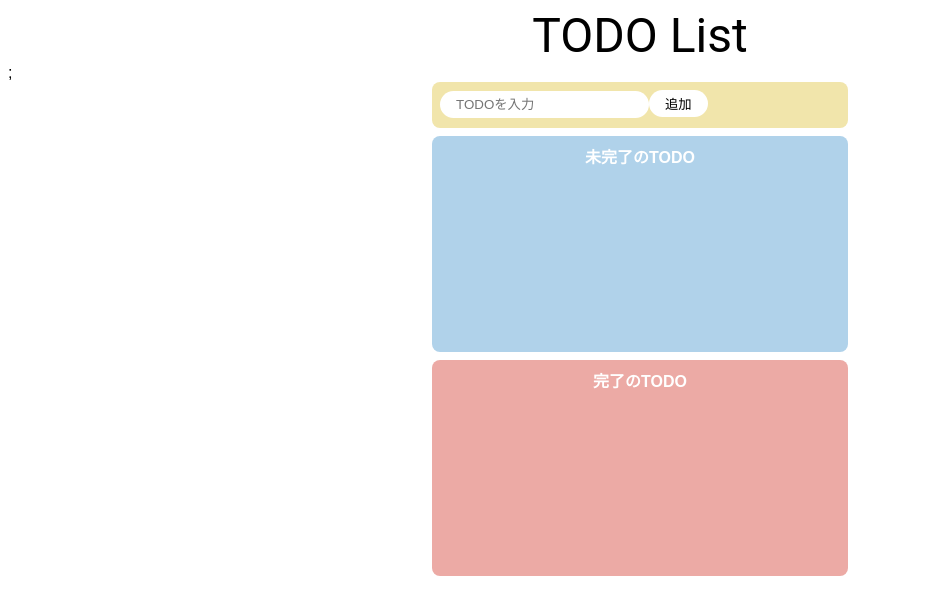
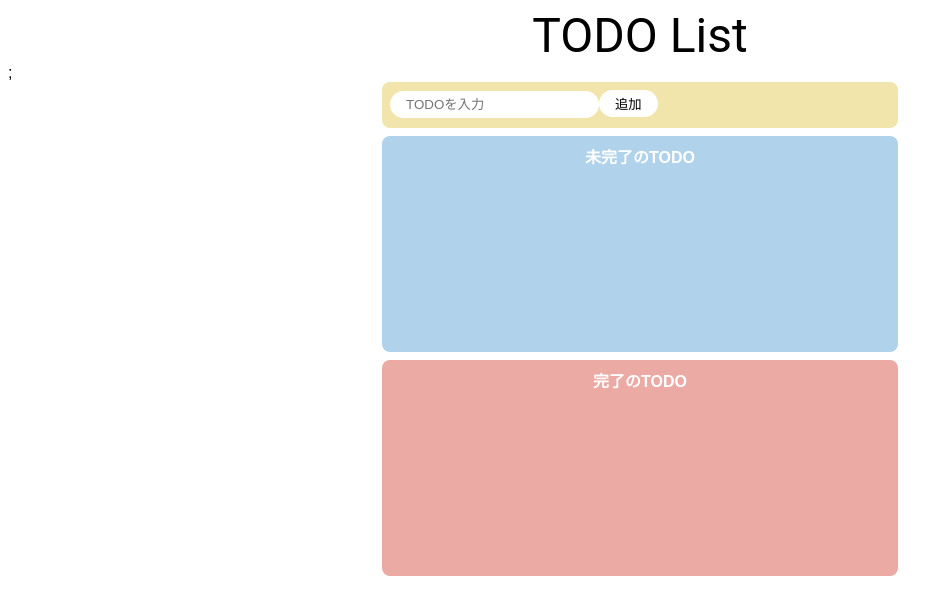
Before and after one commit to misatsuruoka/react_todo, a React (Create React App) app: page / in a window 1280 px wide. Shown: the top 614 px of the page, without its empty margins (0-952 px from the left). Built offline with nearby package versions, Linux system fonts and the light colour scheme.

Commit message:
Fix: リストの横幅を修正

```diff
--- a/src/components/InputTodo.jsx
+++ b/src/components/InputTodo.jsx
@@ -3,7 +3,7 @@ import { Button, Container } from "@mui/material";
 
 const style = {
   backgroundColor: "#f1e5ab",
-  width: "400px",
+  width: "500px",
   height: "30px",
   padding: "8px",
   margin: "auto",
--- a/src/styles.css
+++ b/src/styles.css
@@ -27,7 +27,7 @@ li {
 
 .incomplete-area {
   background-color: #b0d2ea;
-  width: 400px;
+  width: 500px;
   min-height: 200px;
   padding: 8px;
   margin: 8px auto;
@@ -36,7 +36,7 @@ li {
 
 .complete-area {
   background-color: #ecaaa5;
-  width: 400px;
+  width: 500px;
   min-height: 200px;
   padding: 8px;
   margin: auto;
```
